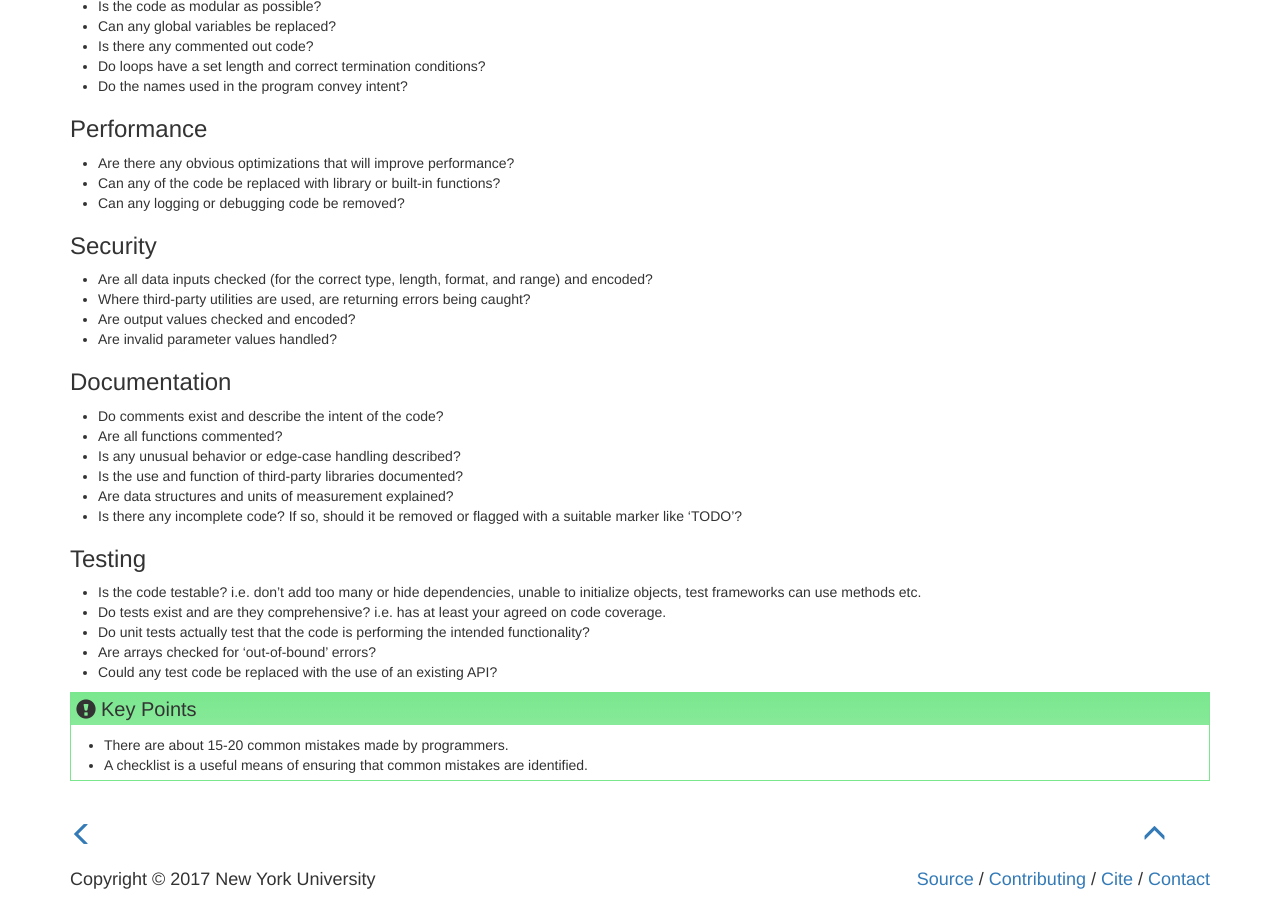
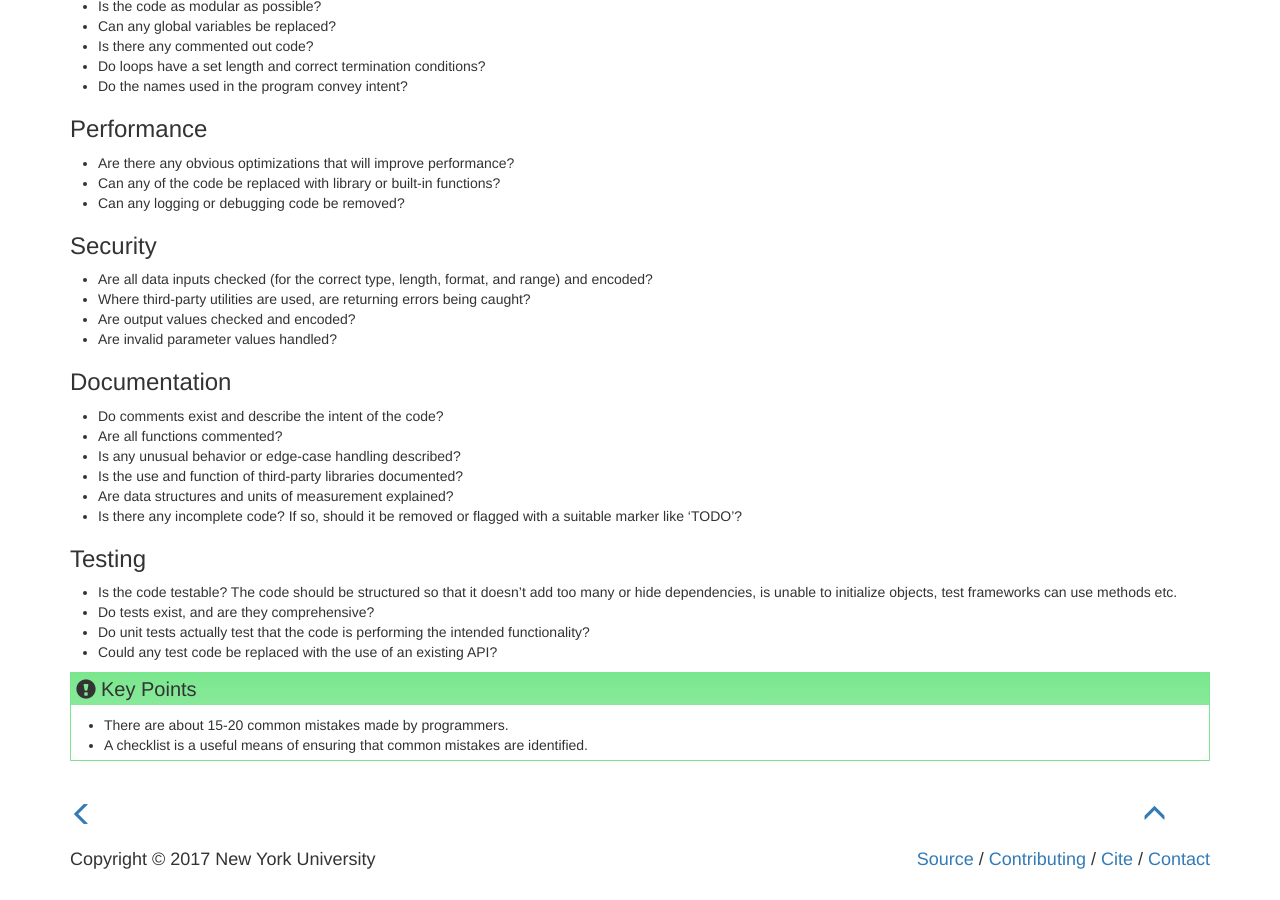
Before and after one commit to nyu-cds/effective-code-reviews, a Jekyll site: the page built from _episodes/03-checklist.md, in a window 1280 px wide and 900 px high, scrolled down 600 px. Built offline with Jekyll 4.4.1, drawn with Linux system fonts in a browser that asks for light colours.

Commit message:
Signed-off-by: Watson, Gregory <g.watson@computer.org>

```diff
--- a/_episodes/03-checklist.md
+++ b/_episodes/03-checklist.md
@@ -54,8 +54,7 @@ a starting point for creating a checklist for your team.
 
 ### Testing
 
-* Is the code testable? i.e. don’t add too many or hide dependencies, unable to initialize objects, test frameworks can use methods etc.
-* Do tests exist and are they comprehensive? i.e. has at least your agreed on code coverage.
+* Is the code testable? The code should be structured so that it doesn't add too many or hide dependencies, is unable to initialize objects, test frameworks can use methods etc.
+* Do tests exist, and are they comprehensive?
 * Do unit tests actually test that the code is performing the intended functionality?
-* Are arrays checked for ‘out-of-bound’ errors?
 * Could any test code be replaced with the use of an existing API?
```
Also changed, not shown: _episodes/02-best-practices.md (+11 -1 lines).
